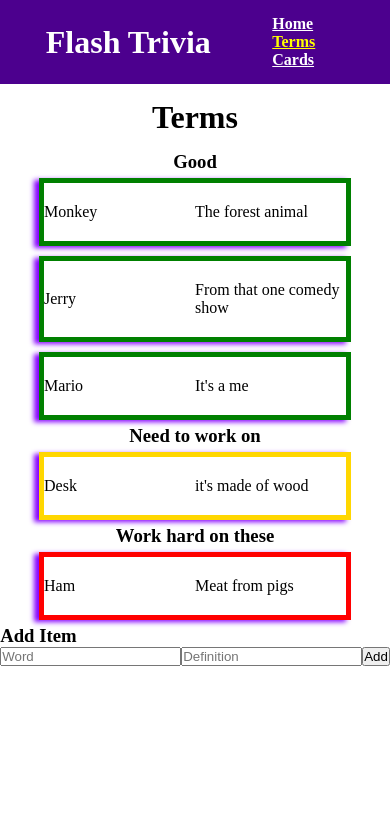
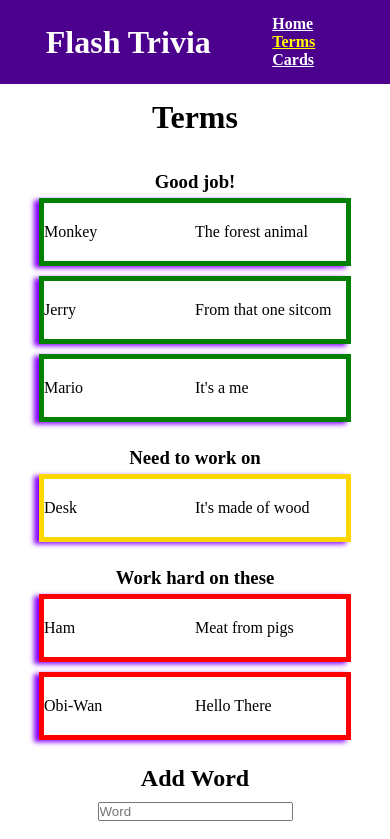
Before and after one commit to eagledb14/cproject3, a Vue app: page /terms in a window 390 px wide. Shown: the top 839 px of the page. Built offline with nearby package versions, Linux system fonts and the light colour scheme.

Commit message:
finished displaying terms, started cards trivia

```diff
--- a/public/index.html
+++ b/public/index.html
@@ -9,8 +9,9 @@
   </head>
   <body>
     <noscript>
-      <strong>We're sorry but <%= htmlWebpackPlugin.options.title %> doesn't work properly without JavaScript enabled. Please enable it to continue.</strong>
+      <strong>We're sorry but Flash Trivia doesn't work properly without JavaScript enabled. Please enable it to continue.</strong>
     </noscript>
+    <script src="https://cdnjs.cloudflare.com/ajax/libs/underscore.js/1.13.1/underscore-esm-min.js"></script>
     <div id="app"></div>
     <!-- built files will be auto injected -->
   </body>
--- a/src/main.js
+++ b/src/main.js
@@ -2,6 +2,7 @@ import Vue from 'vue'
 import App from './App.vue'
 import router from './router'
 import mock from './mock.js'
+
 
 Vue.config.productionTip = false
 
--- a/src/mock.js
+++ b/src/mock.js
@@ -16,7 +16,7 @@ let mock = [
   {
     id: 3,
     name: "Jerry",
-    def: "From that one comedy show",
+    def: "From that one sitcom",
     right: 4,
     wrong: 0
   },
@@ -30,9 +30,16 @@ let mock = [
   {
     id: 5,
     name: 'Desk',
-    def: "it's made of wood",
+    def: "It's made of wood",
     right: 2,
     wrong: 2
+  },
+  {
+    id: 6,
+    name: 'Obi-Wan',
+    def: "Hello There",
+    right: 1,
+    wrong: 4
   }
 ];
 
--- a/src/views/Cards.vue
+++ b/src/views/Cards.vue
@@ -1,8 +1,12 @@
 <template>
     <div class="cards">
     <h1 class="title">Cards</h1>
-
-
+    <h2>{{term.name}}</h2>
+    <p>{{choice1}}</p>
+    <p>{{choice2}}</p>
+    <p>{{choice3}}</p>
+    <p>{{choice4}}</p>
+    <button @click="pickChoice">click</button>
 
     </div>
 </template>
@@ -13,8 +17,38 @@
 
 export default {
   name: "Cards",
-  // methods {
+  data() {
+    return {
+      term: null,
+      choice1: null,
+      choice2: null,
+      choice3: null,
+      choice4: null
+    }
+  },
+  methods: {
+    pickTerm() {
+      let randTerm = Math.floor(Math.random() * this.$root.$data.terms.length);
 
-  // }
+      this.term = this.$root.$data.terms[randTerm];
+    },
+    pickChoice() {
+      let choices = [this.chioce1, this.choice2, this.choice3, this.choice4];
+      choices.shuffle();
+
+    }
+  },
+  computed: {
+
+  },
+  created() {
+    this.pickTerm();
+  }
 }
 </script>
+
+
+<style scoped>
+
+
+</style>
--- a/src/views/Terms.vue
+++ b/src/views/Terms.vue
@@ -5,7 +5,7 @@
     <div class="page">
       <div class="content">
 
-        <h3 class="def-context">Good</h3>
+        <h3 class="def-context">Good job!</h3>
         <div style="border-color: green;" class="display" v-for="word in goodWord" :key="word.id">
           <div class="term">
             <p>{{word.name}}</p>
@@ -35,14 +35,33 @@
           </div>
         </div>
 
+
+
+        <h3 v-show="notLearned.length > 0" class="def-context">Start Learning These!</h3>
+        <div style="border-color: #646770;" class="display" v-for="word in notLearned" :key="word.id">
+          <div class="term">
+            <p>{{word.name}}</p>
+          </div>
+          <div class="def">
+            <p>{{word.def}}</p>
+          </div>
+        </div>
+
       </div>
 
 
       <div class="add-item">
-        <h3> Add Item</h3>
+        <h2> Add Word</h2>
         <input v-model="word" type="text" placeholder="Word">
         <input v-model="definition" type="text" placeholder="Definition">
-        <button @click="addWord">Add</button>
+      </div>
+      <button @click="addWord">Add</button>
+
+      <div v-if="validWord === false">
+        <h3>Word not Valid</h3>
+      </div>
+      <div v-if="notRepeat === false">
+        <h3>Word already added</h3>
       </div>
 
     </div>
@@ -57,15 +76,18 @@ export default {
   data() {
     return {
       word: "",
-      definition: ""
+      definition: "",
+      validWord: true,
+      notRepeat: true
     }
   },
   methods: {
     addWord() {
       if (this.word == "" || this.def == "") {
+        this.validWord = false;
         return;
       }
-      // console.log(this.$root.$data.terms.length);
+      this.validWord = true;
 
       let newWord = {
         id: this.$root.$data.terms.length + 1,
@@ -75,8 +97,23 @@ export default {
         wrong: 0
       }
 
-      console.log(newWord);
-      this.$root.$data.terms.push(newWord)
+      this.notRepeat = true;
+      this.isRepeated(newWord);
+      if (this.notRepeat) {
+        this.$root.$data.terms.push(newWord);
+      }
+      this.word = "";
+      this.definition = "";
+    },
+    isRepeated(newWord) {
+
+      this.$root.$data.terms.forEach((term) => {
+        if (term.name === newWord.name || term.def === newWord.def) {
+          this.notRepeat = false;
+          return;
+        }
+       });
+
     }
   },
   computed: {
@@ -94,6 +131,10 @@ export default {
     badWord() {
       return this.$root.$data.terms.filter(word =>
         (word.right / word.wrong) < 1)
+    },
+    notLearned() {
+      return this.$root.$data.terms.filter(word =>
+        (word.right === 0 && word.wrong === 0))
     }
   }
 }
@@ -117,6 +158,10 @@ export default {
   align-items: center;
 }
 
+.def-context {
+  margin-top: 20px;
+}
+
 .display {
   width: 100%;
   height: 100%;
@@ -128,6 +173,10 @@ export default {
   flex-direction:row;
   justify-content: space-around;
   align-items: center;
+}
+
+.display:hover {
+  transform: scale(1.05) rotate(1deg);
 }
 
 .term {
@@ -146,11 +195,29 @@ export default {
   justify-items: center;
 }
 
+.add-item {
+  margin-top: 20px;
+  text-align: center;
+  display: flex;
+  flex-direction: column;
+  width: 50%;
+  align-items: center;
+}
+
+.add-item > input {
+  margin: 10px 0;
+  width: 50%;
+}
+
 /* Mobile */
 @media only screen and (max-width: 700px) {
   .content {
     width: 80%;
   }
+
+  .add-item > input {
+    width: 100%;
+  }
 }
 
 
```
